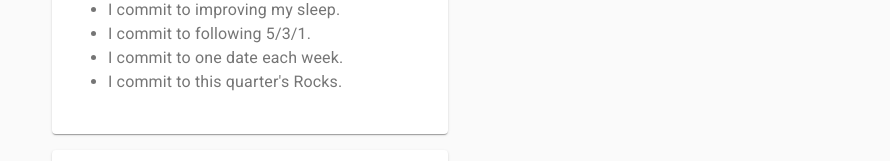
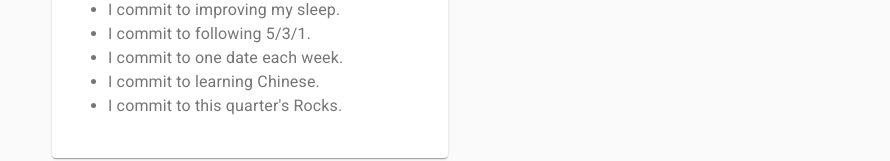
Before and after one commit to dlackey/miracle, a React (Create React App) app: page / in a window 1280 px wide. Shown: the part 542-703 px from the top of the page, without its empty margins (390-1280 px from the left). Built offline with nearby package versions, Linux system fonts and the light colour scheme.

Commit message:
Added affirmation

```diff
--- a/src/components/Savers.js
+++ b/src/components/Savers.js
@@ -19,6 +19,7 @@ function Affirmations() {
       <li>I commit to improving my sleep.</li>
       <li>I commit to following 5/3/1.</li>
       <li>I commit to one date each week.</li>
+      <li>I commit to learning Chinese.</li>
       <li>I commit to this quarter's Rocks.</li>
     </ul>
   );
```
